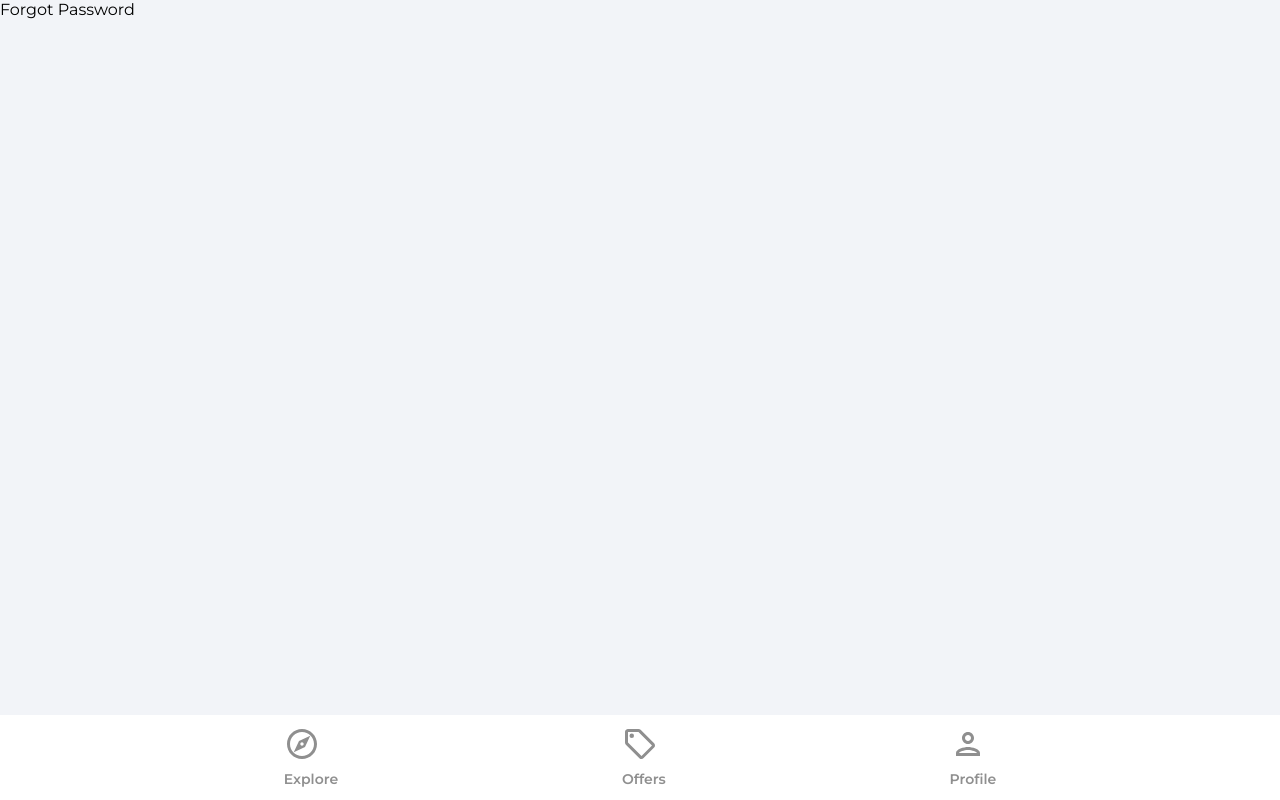
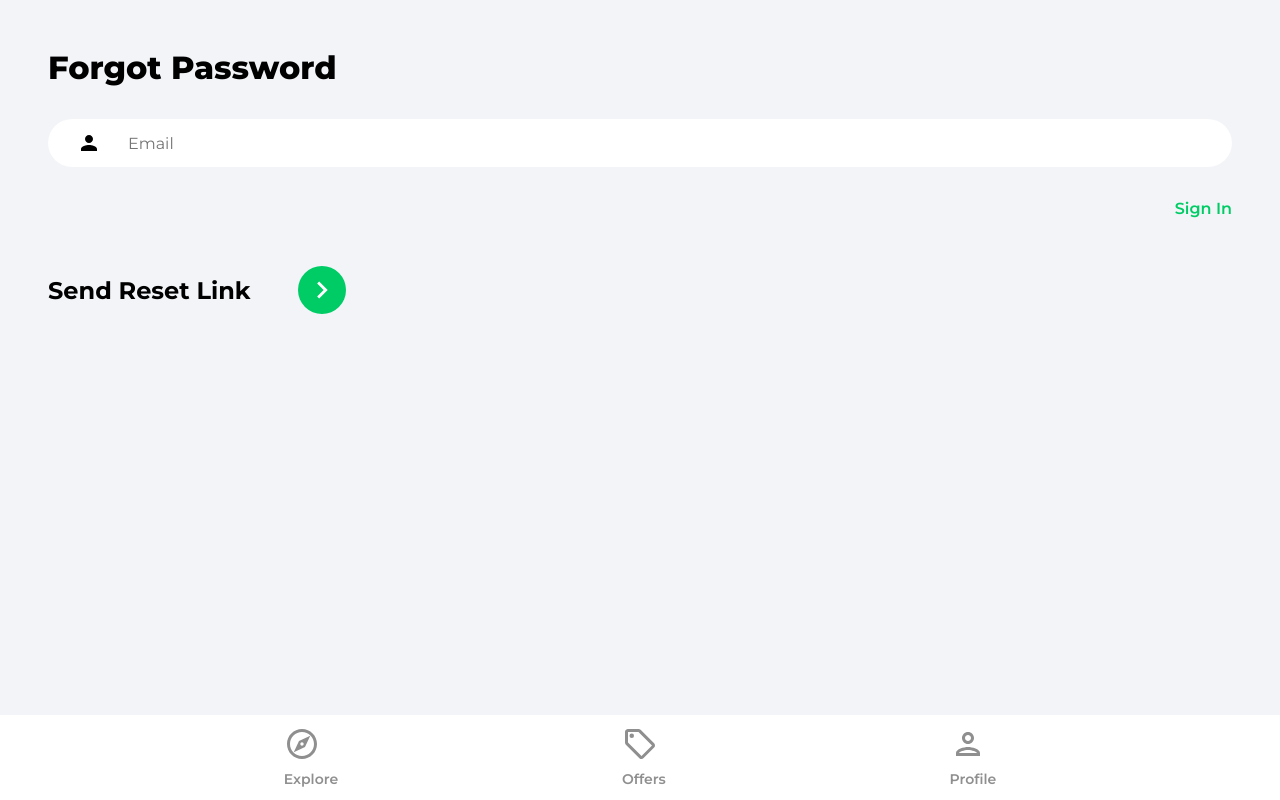
Before and after one commit to Sevil-h/house-marketplace-react, a React (Create React App) app: page /forgot-password in a window 1280 px wide. Built offline with nearby package versions, Linux system fonts and the light colour scheme.

Commit message:
added google auth

```diff
--- /dev/null
+++ b/src/components/OAuth.jsx
@@ -0,0 +1,47 @@
+import { useLocation, useNavigate } from "react-router-dom";
+import { getAuth, signInWithPopup, GoogleAuthProvider } from "firebase/auth";
+import { doc, setDoc, getDoc, serverTimestamp } from "firebase/firestore";
+import { db } from "../firebase.config";
+import { toast } from "react-toastify";
+import googleIcon from "../assets/svg/googleIcon.svg";
+
+function OAuth() {
+  const navigate = useNavigate();
+  const location = useLocation();
+
+  const onGoogleClick = async () => {
+    try {
+      const auth = getAuth();
+      const provider = new GoogleAuthProvider();
+      const result = await signInWithPopup(auth, provider);
+      const user = result.user;
+
+      //    Check for user
+      const docRef = doc(db, "users", user.uid);
+      const docSnap = await getDoc(docRef);
+
+      //   If user doesn't exist create user
+      if (!docSnap.exists()) {
+        await setDoc(doc(db, "users", user.uid), {
+          name: user.displayName,
+          email: user.email,
+          timestamp: serverTimestamp(),
+        });
+      }
+      navigate("/");
+    } catch (error) {
+      toast.error("Could not authorize with google");
+    }
+  };
+
+  return (
+    <div className="socialLogin">
+      <p>Sign {location.pathname === "/signup" ? "up" : "in"} with </p>
+      <button className="socialIconDiv" onClick={onGoogleClick}>
+        <img className="socialIconImg" src={googleIcon} alt="google" />
+      </button>
+    </div>
+  );
+}
+
+export default OAuth;
--- a/src/index.css
+++ b/src/index.css
@@ -265,7 +265,6 @@
 }
 
 .socialLogin {
-  margin-top: 4rem;
   display: flex;
   flex-direction: column;
   align-items: center;
@@ -277,7 +276,7 @@
   justify-content: center;
   align-items: center;
   padding: 0.75rem;
-  margin: 1.5rem;
+  margin-bottom: 1.5rem;
   width: 3rem;
   height: 3rem;
   background-color: #ffffff;
@@ -290,7 +289,6 @@
 }
 
 .registerLink {
-  margin-top: 4rem;
   color: #00cc66;
   font-weight: 600;
   text-align: center;
--- a/src/pages/ForgotPassword.jsx
+++ b/src/pages/ForgotPassword.jsx
@@ -1,9 +1,55 @@
-import React from 'react'
+import { useState } from "react";
+import { Link } from "react-router-dom";
+import { getAuth, sendPasswordResetEmail } from "firebase/auth";
+import { toast } from "react-toastify";
+import { ReactComponent as ArrowRightIcon } from "../assets/svg/keyboardArrowRightIcon.svg";
 
 function ForgotPassword() {
+  const [email, setEmail] = useState("");
+
+  const onChange = (e) => setEmail(e.target.value);
+
+  const onSubmit = async (e) => {
+    e.preventDefault();
+    try {
+      const auth = getAuth();
+      await sendPasswordResetEmail(auth, email);
+      toast.success("Email was sent");
+    } catch (error) {
+      toast.error("Could not send reset email");
+    }
+  };
+
   return (
-    <div>Forgot Password</div>
-  )
+    <div className="pageContainer">
+      <header>
+        <p className="pageHeader">Forgot Password</p>
+      </header>
+
+      <main>
+        <form onSubmit={onSubmit}>
+          <input
+            type="email"
+            className="emailInput"
+            placeholder="Email"
+            id="email"
+            value={email}
+            onChange={onChange}
+          />
+          <Link className="forgotPasswordLink" to="/signin">
+            Sign In
+          </Link>
+
+          <div className="signInBar">
+            <div className="signInText">Send Reset Link</div>
+            <button className="signInButton">
+              <ArrowRightIcon fill="#ffffff" width="34px" height="34px" />
+            </button>
+          </div>
+        </form>
+      </main>
+    </div>
+  );
 }
 
-export default ForgotPassword
+export default ForgotPassword;
--- a/src/pages/SignIn.jsx
+++ b/src/pages/SignIn.jsx
@@ -4,7 +4,7 @@
 import { getAuth, signInWithEmailAndPassword } from "firebase/auth";
 import { ReactComponent as ArrowRightIcon } from "../assets/svg/keyboardArrowRightIcon.svg";
 import visibilityIcon from "../assets/svg/visibilityIcon.svg";
-
+import OAuth from "../components/OAuth";
 function SignIn() {
   const [showPassword, setShowPassword] = useState(false);
   const [formData, setFormData] = useState({
@@ -84,7 +84,9 @@
               </button>
             </div>
           </form>
-          {/* Google OAuth */}
+
+          <OAuth />
+
           <Link to="/signup" className="registerLink">
             Sign Up Instead
           </Link>
--- a/src/pages/SignUp.jsx
+++ b/src/pages/SignUp.jsx
@@ -10,6 +10,7 @@
 import { toast } from "react-toastify";
 import { ReactComponent as ArrowRightIcon } from "../assets/svg/keyboardArrowRightIcon.svg";
 import visibilityIcon from "../assets/svg/visibilityIcon.svg";
+import OAuth from "../components/OAuth";
 
 function SignUp() {
   const [showPassword, setShowPassword] = useState(false);
@@ -110,7 +111,7 @@
               </button>
             </div>
           </form>
-          {/* Google OAuth */}
+          <OAuth />
           <Link to="/signin" className="registerLink">
             Sign In Instead
           </Link>
```
